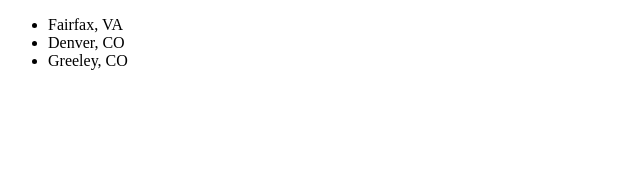
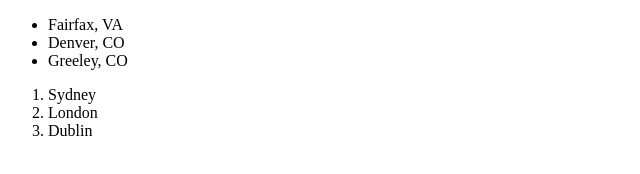
Before and after one commit to michaeldiguiseppi/html-exercises, a plain HTML site: page index.html in a window 1280 px wide. Shown: the whole page, without its empty margins (0-640 px from the left). Drawn offline with Linux system fonts and the light colour scheme.

Commit message:
added ordered list

```diff
--- a/index.html
+++ b/index.html
@@ -9,5 +9,11 @@
     <li>Denver, CO</li>
     <li>Greeley, CO</li>
   </ul>
+  <ol>
+    <li>Sydney</li>
+    <li>London</li>
+    <li>Dublin</li>
+  </ol>
+
 </body>
 </html>
```
